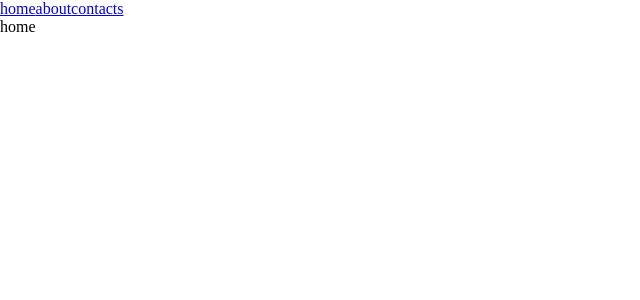
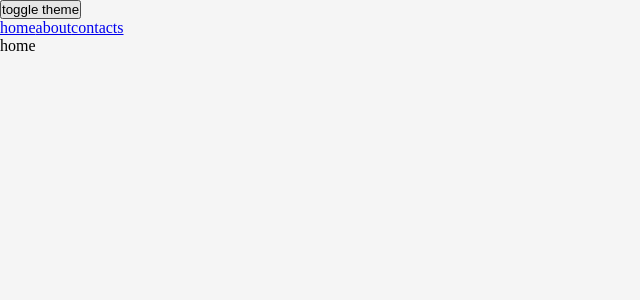
Before and after one commit to KozyaSkyworker/reactic, a React app: page / in a window 1280 px wide. Shown: the top 300 px of the page, without its empty margins (0-640 px from the left). Built offline with nearby package versions, Linux system fonts and the light colour scheme.

Commit message:
add begin of theme

```diff
--- a/src/App.tsx
+++ b/src/App.tsx
@@ -2,11 +2,15 @@ import { Link, Route, Routes } from 'react-router-dom';
 import { HomePageLazy } from './pages/HomePage/HomePage.lazy';
 import { AboutPageLazy } from './pages/AboutPage/AboutPage.lazy';
 import { ContactsPageLazy } from './pages/ContactsPage/Contacts.lazy';
-import { Suspense } from 'react';
+import { Suspense, useState } from 'react';
+import { useTheme } from './contexts/theme/useTheme';
 
 const App = () => {
+  const { theme, toggleTheme } = useTheme();
+
   return (
-    <>
+    <div className={`app ${theme}`}>
+      <button onClick={toggleTheme}>toggle theme</button>
       <div>
         <Link to={'/'}>home</Link>
         <Link to={'/about'}>about</Link>
@@ -19,7 +23,7 @@ const App = () => {
           <Route path="/contacts" element={<ContactsPageLazy />} />
         </Routes>
       </Suspense>
-    </>
+    </div>
   );
 };
 
--- /dev/null
+++ b/src/contexts/theme/themContext.ts
@@ -0,0 +1,15 @@
+import { createContext } from "react";
+
+export enum Theme {
+    LIGHT = 'light',
+    DARK = 'dark',
+}
+
+export interface ThemeContextProps {
+    theme?: Theme,
+    setTheme?: (theme: Theme) => void
+}
+
+export const LOCAL_STORAGE_THEME_KEY = 'currentTheme'
+
+export const ThemeContext = createContext<ThemeContextProps>({})
--- /dev/null
+++ b/src/contexts/theme/themProvider.tsx
@@ -0,0 +1,24 @@
+import { FC, PropsWithChildren, ReactNode, useMemo, useState } from 'react';
+import { LOCAL_STORAGE_THEME_KEY, ThemeContext, Theme } from './themContext';
+
+const defaultTheme = (localStorage.getItem(LOCAL_STORAGE_THEME_KEY) as Theme) || Theme.LIGHT;
+
+// type providerProps = {
+//   children: ReactNode;
+// };
+
+const ThemeProvider: FC<PropsWithChildren> = ({ children }) => {
+  const [theme, setTheme] = useState<Theme>(defaultTheme);
+
+  const defaultProviderValue = useMemo(
+    () => ({
+      theme,
+      setTheme,
+    }),
+    [theme],
+  );
+
+  return <ThemeContext.Provider value={defaultProviderValue}>{children}</ThemeContext.Provider>;
+};
+
+export default ThemeProvider;
--- /dev/null
+++ b/src/contexts/theme/useTheme.ts
@@ -0,0 +1,20 @@
+import { useContext } from "react";
+import { LOCAL_STORAGE_THEME_KEY, Theme, ThemeContext } from "./themContext";
+
+interface UseThemeResult {
+    toggleTheme: ()=>void,
+    theme: Theme
+}
+
+export function useTheme(): UseThemeResult {
+   const {theme, setTheme} = useContext(ThemeContext)
+
+    const toggleTheme = () => {
+        const newCurrentTheme = theme === Theme.DARK ? Theme.LIGHT : Theme.DARK
+        setTheme(newCurrentTheme)
+        localStorage.setItem(LOCAL_STORAGE_THEME_KEY, newCurrentTheme)
+    }
+
+
+    return { theme, toggleTheme}
+}
--- a/src/index.tsx
+++ b/src/index.tsx
@@ -1,12 +1,15 @@
 import { createRoot } from 'react-dom/client';
 import App from './App';
-import './index.scss';
+import './styles/index.scss';
 import { BrowserRouter } from 'react-router-dom';
+import ThemeProvider from './contexts/theme/themProvider';
 
 const container = document.getElementById('root');
 const root = createRoot(container!); // createRoot(container!) if you use TypeScript
 root.render(
   <BrowserRouter>
-    <App />
+    <ThemeProvider>
+      <App />
+    </ThemeProvider>
   </BrowserRouter>,
 );
--- /dev/null
+++ b/src/styles/index.scss
@@ -0,0 +1,12 @@
+@import 'reset';
+@import 'themes/dark';
+@import 'themes/light';
+@import 'variables/global';
+
+.app{
+
+    background-color: var(--bg-color);
+    color: var(--text-color);
+
+    min-height: 100vh;
+}
--- /dev/null
+++ b/src/styles/themes/dark.scss
@@ -0,0 +1,4 @@
+.app.dark{
+    --bg-color: #161718;
+    --text-color: #f5f5f5;
+}
--- /dev/null
+++ b/src/styles/themes/light.scss
@@ -0,0 +1,4 @@
+.app.light{
+    --bg-color: #f5f5f5;
+    --text-color: #000;
+}
```
Also changed, not shown: src/styles/reset.scss (renamed from src/index.scss), src/styles/variables/global.scss (added).
